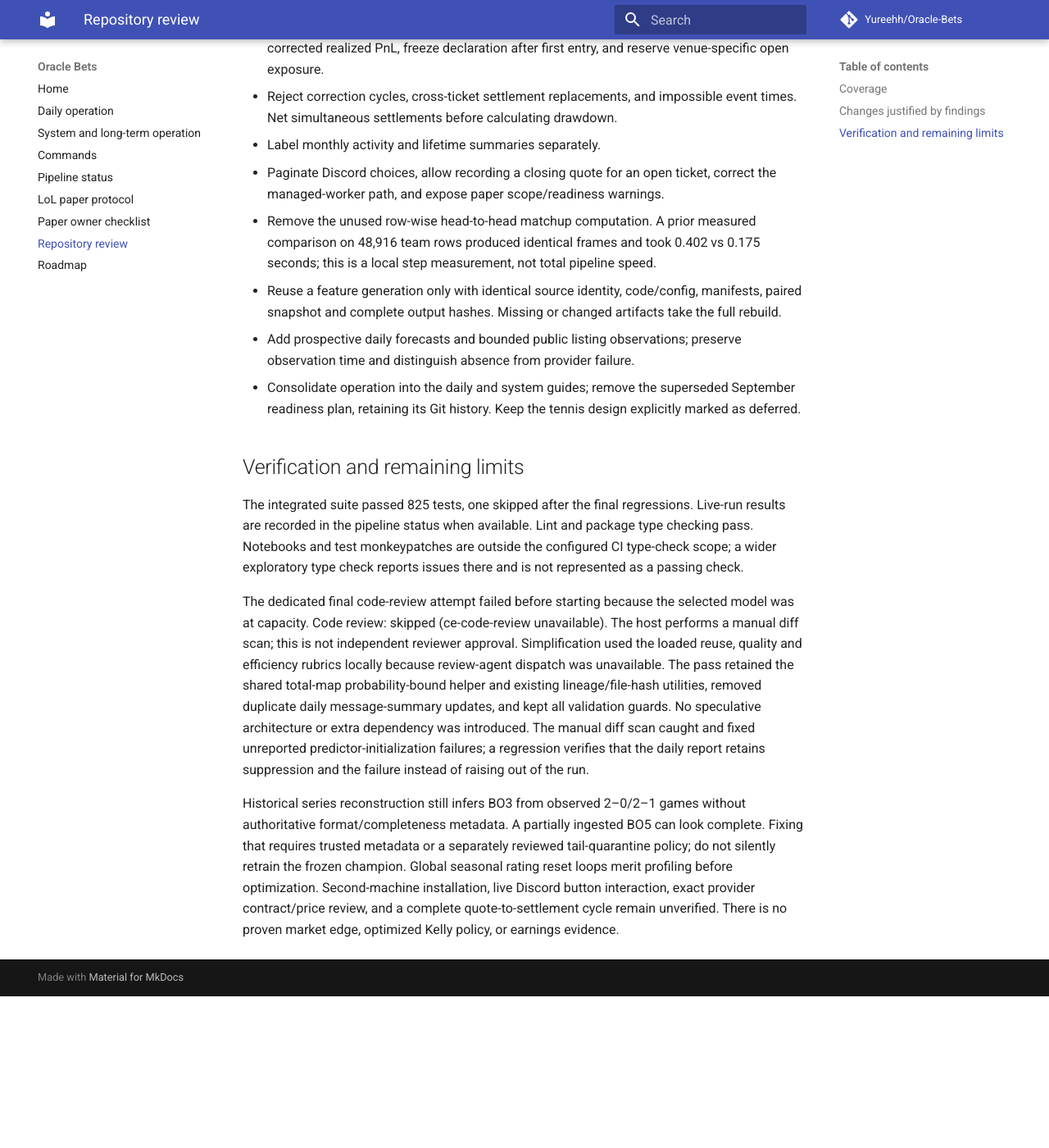
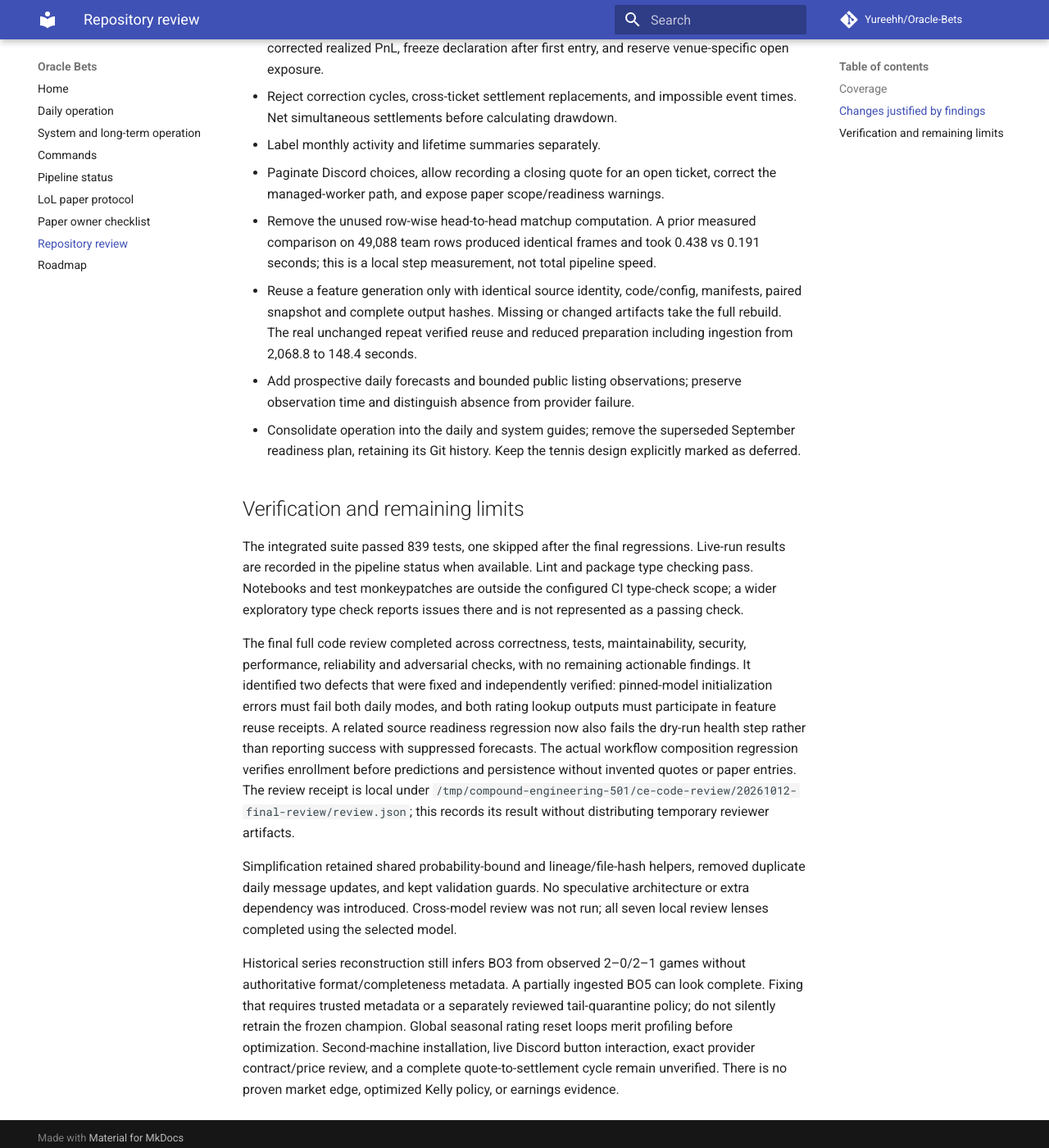
Before and after one commit to Yureehh/Oracle-Bets, an MkDocs documentation site: the page built from docs/repository-review.md, in a window 1280 px wide and 1400 px high, scrolled down 741 px. Shown: the whole window at 82% size. Built offline with MkDocs 1.6.1 and Material for MkDocs 9.7.7, drawn with Linux system fonts in a browser that asks for light colours; comment, search, counter and statistics services are not loaded; before the commit the page ends 1956 px from its top, so only the background shows below that.

Commit message:
docs: record final review and verified daily refresh
Record 839 passing tests, current data and live paper-preparation receipts,
unchanged champion hashes, measured feature reuse, and the sealed replay
data-generation guard. Keep exact quotes and settlement with the owner.

```diff
--- a/docs/repository-review.md
+++ b/docs/repository-review.md
@@ -31,11 +31,12 @@
 - Paginate Discord choices, allow recording a closing quote for an open ticket,
   correct the managed-worker path, and expose paper scope/readiness warnings.
 - Remove the unused row-wise head-to-head matchup computation. A prior measured
-  comparison on 48,916 team rows produced identical frames and took 0.402 vs
-  0.175 seconds; this is a local step measurement, not total pipeline speed.
+  comparison on 49,088 team rows produced identical frames and took 0.438 vs
+  0.191 seconds; this is a local step measurement, not total pipeline speed.
 - Reuse a feature generation only with identical source identity, code/config,
   manifests, paired snapshot and complete output hashes. Missing or changed
-  artifacts take the full rebuild.
+  artifacts take the full rebuild. The real unchanged repeat verified reuse and
+  reduced preparation including ingestion from 2,068.8 to 148.4 seconds.
 - Add prospective daily forecasts and bounded public listing observations;
   preserve observation time and distinguish absence from provider failure.
 - Consolidate operation into the daily and system guides; remove the superseded
@@ -44,22 +45,28 @@
 
 ## Verification and remaining limits
 
-The integrated suite passed 825 tests, one skipped after the final regressions.
+The integrated suite passed 839 tests, one skipped after the final regressions.
 Live-run results are recorded in the pipeline status when available. Lint and
 package type checking pass. Notebooks and test monkeypatches are outside the
 configured CI type-check scope; a wider exploratory type check reports issues
 there and is not represented as a passing check.
 
-The dedicated final code-review attempt failed before starting because the
-selected model was at capacity. Code review: skipped (ce-code-review unavailable).
-The host performs a manual diff scan; this is not independent reviewer approval.
-Simplification used the loaded reuse, quality and efficiency rubrics locally
-because review-agent dispatch was unavailable. The pass retained the shared total-map
-probability-bound helper and existing lineage/file-hash utilities, removed duplicate
-daily message-summary updates, and kept all validation guards. No speculative
-architecture or extra dependency was introduced. The manual diff scan caught and
-fixed unreported predictor-initialization failures; a regression verifies that the
-daily report retains suppression and the failure instead of raising out of the run.
+The final full code review completed across correctness, tests, maintainability,
+security, performance, reliability and adversarial checks, with no remaining
+actionable findings. It identified two defects that were fixed and independently
+verified: pinned-model initialization errors must fail both daily modes, and both
+rating lookup outputs must participate in feature reuse receipts. A related source
+readiness regression now also fails the dry-run health step rather than reporting
+success with suppressed forecasts. The actual workflow composition regression
+verifies enrollment before predictions and persistence without invented quotes or
+paper entries. The review receipt is local under
+`/tmp/compound-engineering-501/ce-code-review/20261012-final-review/review.json`;
+this records its result without distributing temporary reviewer artifacts.
+
+Simplification retained shared probability-bound and lineage/file-hash helpers,
+removed duplicate daily message updates, and kept validation guards. No speculative
+architecture or extra dependency was introduced. Cross-model review was not run;
+all seven local review lenses completed using the selected model.
 
 Historical series reconstruction still infers BO3 from observed 2–0/2–1 games
 without authoritative format/completeness metadata. A partially ingested BO5
```
Also changed, not shown: docs/commands.md (+1 -1 lines), docs/daily-operation.md (+4 -0 lines), docs/pipeline-status.md (+30 -12 lines), docs/roadmap.md (+1 -1 lines).
